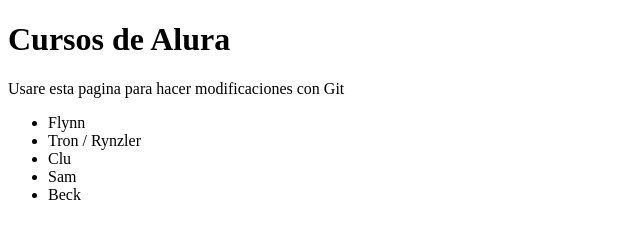
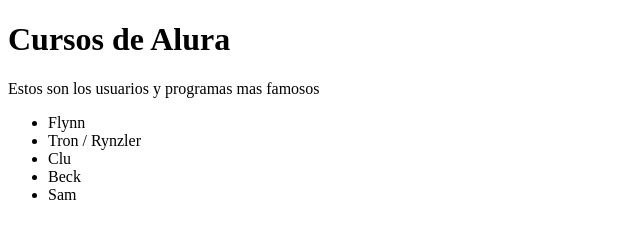
Before and after one commit to Chief-Eduardo-Orozco/alura-git, a plain HTML site: page index.html in a window 1280 px wide. Shown: the full height of the page, 0-640 px from the left. Drawn offline with Linux system fonts and the light colour scheme.

Commit message:
cambiando parrafo y orden de lista

```diff
--- a/index.html
+++ b/index.html
@@ -9,16 +9,16 @@
 <body>
     <h1>Cursos de Alura</h1>
 
-    <p>Usare esta pagina para hacer
-        modificaciones con Git
+    <p>Estos son los usuarios y
+        programas mas famosos
     </p>
 
     <ul>
         <li>Flynn</li>
         <li>Tron / Rynzler</li>
         <li>Clu</li>
+        <li>Beck</li>
         <li>Sam</li>
-        <li>Beck</li>
     </ul>
 </body>
 </html>
```
